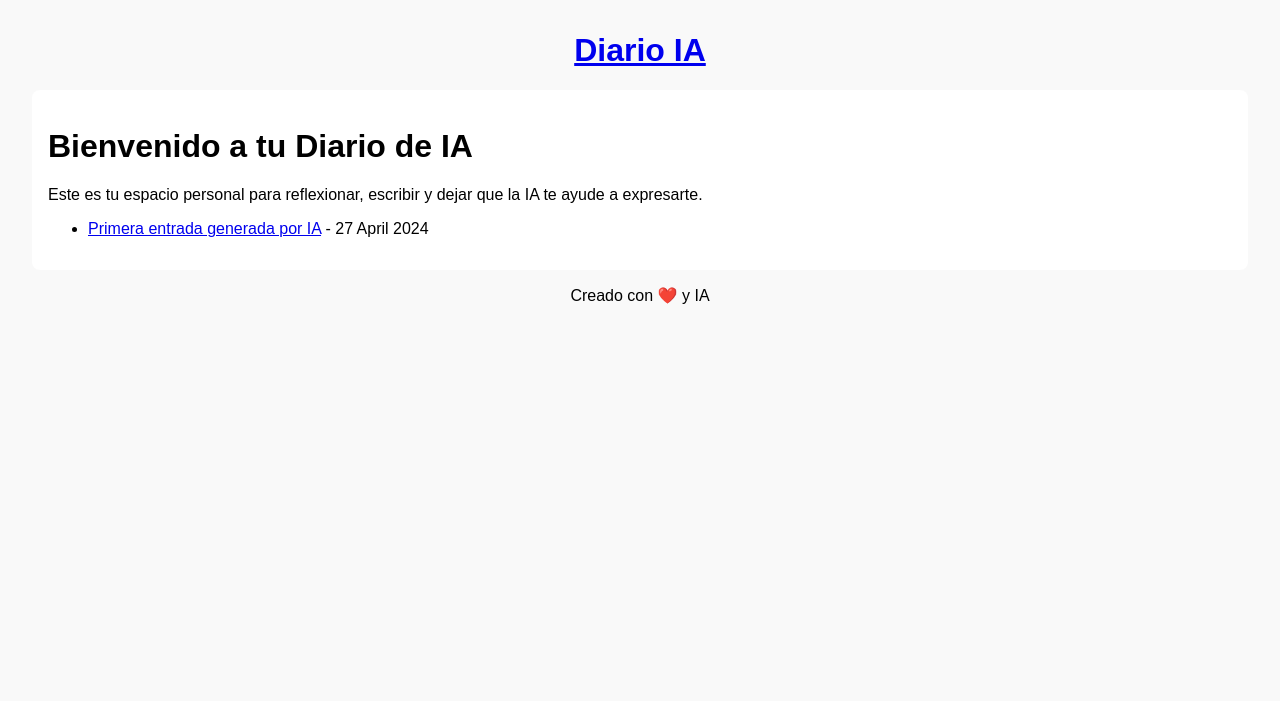
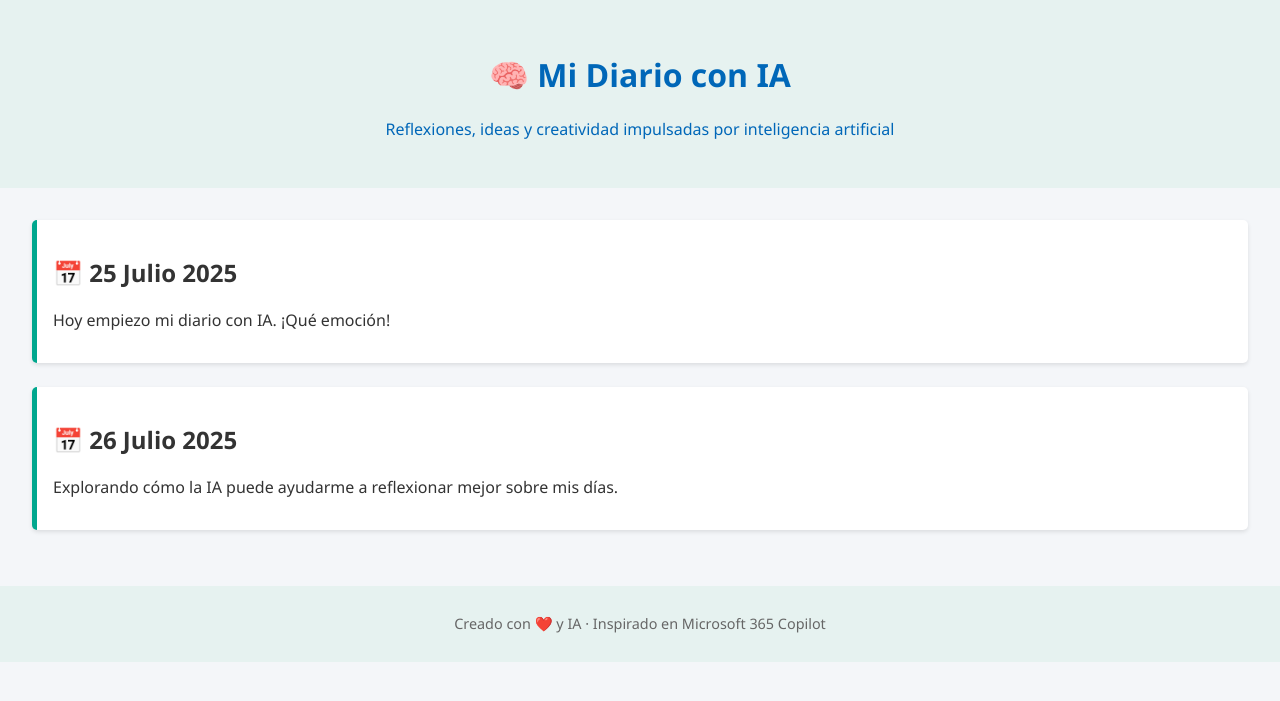
Before and after one commit to dzafondynamizatic/mi-diario-ia, a Jekyll site: the page index.html, which Jekyll copies as it is, in a window 1280 px wide. Shown: the top 701 px of the page. Built offline with Jekyll 4.4.1, drawn with Linux system fonts in a browser that asks for light colours.

Commit message:
Add files via upload

```diff
--- a/index.html
+++ b/index.html
@@ -1,12 +1,27 @@
----
-layout: default
-title: Diario IA
----
-
-<h1>Bienvenido a tu Diario de IA</h1>
-<p>Este es tu espacio personal para reflexionar, escribir y dejar que la IA te ayude a expresarte.</p>
-<ul>
-  {% for post in site.posts %}
-    <li><a href="{{ post.url }}">{{ post.title }}</a> - {{ post.date | date: "%d %B %Y" }}</li>
-  {% endfor %}
-</ul>
+<!DOCTYPE html>
+<html lang="es">
+<head>
+    <meta charset="UTF-8">
+    <title>Mi Diario IA</title>
+    <link rel="stylesheet" href="style.css">
+</head>
+<body>
+    <header>
+        <h1>🧠 Mi Diario con IA</h1>
+        <p>Reflexiones, ideas y creatividad impulsadas por inteligencia artificial</p>
+    </header>
+    <main>
+        <section class="entry-card">
+            <h2>📅 25 Julio 2025</h2>
+            <p>Hoy empiezo mi diario con IA. ¡Qué emoción!</p>
+        </section>
+        <section class="entry-card">
+            <h2>📅 26 Julio 2025</h2>
+            <p>Explorando cómo la IA puede ayudarme a reflexionar mejor sobre mis días.</p>
+        </section>
+    </main>
+    <footer>
+        <p>Creado con ❤️ y IA · Inspirado en Microsoft 365 Copilot</p>
+    </footer>
+</body>
+</html>
--- a/style.css
+++ b/style.css
@@ -1,59 +1,32 @@
 
 body {
     font-family: 'Segoe UI', sans-serif;
+    background-color: #f4f6f9;
+    color: #333;
     margin: 0;
     padding: 0;
-    background-color: #f4f6f8;
-    color: #1b1b1b;
 }
-
 header {
-    background-color: #e6f4ea;
-    color: #0078d4;
-    padding: 2rem;
+    background-color: #e6f2f0;
+    color: #0067b8;
     text-align: center;
-    border-bottom: 4px solid #cce3dc;
+    padding: 2em 1em;
 }
-
-header h1 {
-    margin: 0;
-    font-size: 2.5rem;
+main {
+    padding: 2em;
 }
-
-header p {
-    font-size: 1.2rem;
-    color: #333;
+.entry-card {
+    background-color: #ffffff;
+    border-left: 5px solid #00a78e;
+    box-shadow: 0 2px 4px rgba(0,0,0,0.1);
+    margin-bottom: 1.5em;
+    padding: 1em;
+    border-radius: 5px;
 }
-
-main {
-    max-width: 800px;
-    margin: 2rem auto;
-    padding: 0 1rem;
+footer {
+    background-color: #e6f2f0;
+    text-align: center;
+    padding: 1em;
+    font-size: 0.9em;
+    color: #666;
 }
-
-.entry {
-    background-color: #ffffff;
-    border-left: 6px solid #0078d4;
-    padding: 1.5rem;
-    margin-bottom: 2rem;
-    box-shadow: 0 2px 5px rgba(0,0,0,0.05);
-}
-
-.entry h2 {
-    margin-top: 0;
-    color: #0078d4;
-}
-
-.entry .date {
-    font-size: 0.9rem;
-    color: #666;
-    margin-bottom: 1rem;
-}
-
-footer {
-    text-align: center;
-    padding: 1rem;
-    background-color: #e6f4ea;
-    color: #0078d4;
-    border-top: 4px solid #cce3dc;
-}
```
